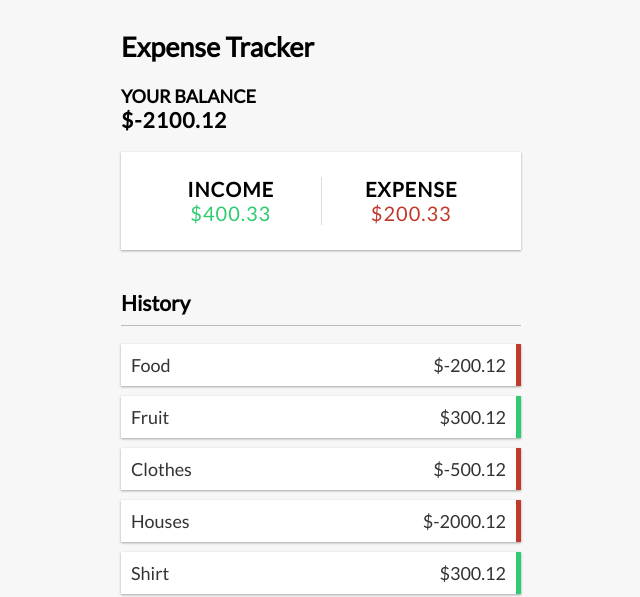
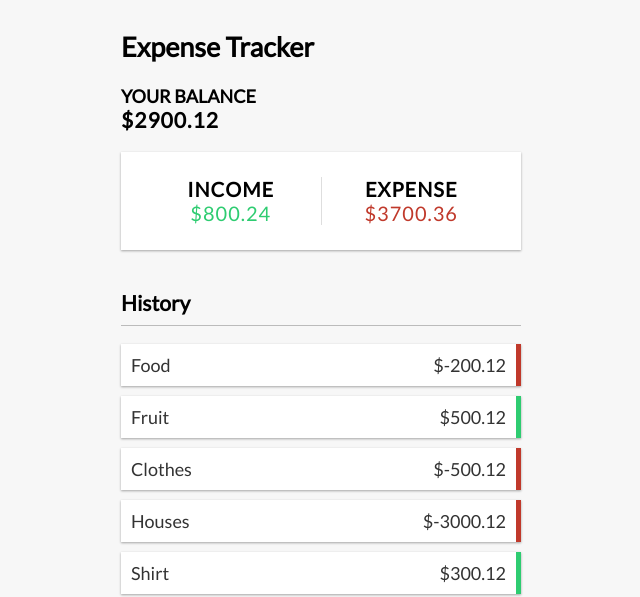
Before and after one commit to pascoalkahamba/task-list-with-vuejs, a Vue app: page / in a window 1280 px wide. Shown: the top 597 px of the page, without its empty margins (319-959 px from the left). Built offline with nearby package versions, Linux system fonts and the light colour scheme.

Commit message:
I've created the dynamic values income and expense

```diff
--- a/src/App.vue
+++ b/src/App.vue
@@ -8,9 +8,9 @@ import AddTransaction from './components/addTransaction.vue'
 
 const transactions = ref([
   { id: getUniqueId(), text: 'Food', amount: -200.12 },
-  { id: getUniqueId(), text: 'Fruit', amount: 300.12 },
+  { id: getUniqueId(), text: 'Fruit', amount: 500.12 },
   { id: getUniqueId(), text: 'Clothes', amount: -500.12 },
-  { id: getUniqueId(), text: 'Houses', amount: -2000.12 },
+  { id: getUniqueId(), text: 'Houses', amount: -3000.12 },
   { id: getUniqueId(), text: 'Shirt', amount: 300.12 }
 ])
 
@@ -18,19 +18,33 @@ function getUniqueId() {
   return Math.round(Math.random() * 10000)
 }
 
-const total = computed(() =>
+const income = computed(() =>
   transactions.value
+    .filter((transaction) => transaction.amount > 0)
     .reduce((acc, trans) => {
       return acc + trans.amount
     }, 0)
-    .toFixed(2)
+)
+
+const expense = computed(() =>
+  transactions.value
+    .filter((transaction) => transaction.amount < 0)
+    .reduce((acc, trans) => {
+      return acc + trans.amount
+    }, 0)
+)
+
+const total = computed(() =>
+  transactions.value.reduce((acc, trans) => {
+    return acc + trans.amount
+  }, 0)
 )
 </script>
 <template>
   <section class="container">
     <Header />
     <Balance :total="total" />
-    <IncomeExpenses />
+    <IncomeExpenses :expense="expense" :income="income" />
     <TransactionList :transactions="transactions" />
     <AddTransaction />
   </section>
--- a/src/components/CurrentBalance.vue
+++ b/src/components/CurrentBalance.vue
@@ -2,12 +2,12 @@
 import { defineProps } from 'vue'
 
 defineProps<{
-  total: number | string
+  total: number
 }>()
 </script>
 <template>
   <section>
     <h4>Your Balance</h4>
-    <h1>${{ total }}</h1>
+    <h1>${{ Math.abs(total).toFixed(2) }}</h1>
   </section>
 </template>
--- a/src/components/IncomeExpenses.vue
+++ b/src/components/IncomeExpenses.vue
@@ -1,13 +1,20 @@
-<script setup lang="ts"></script>
+<script setup lang="ts">
+import { defineProps } from 'vue'
+
+defineProps<{
+  income: number
+  expense: number
+}>()
+</script>
 <template>
   <section class="inc-exp-container">
     <div class="money">
       <h4>Income</h4>
-      <span class="plus">$400.33</span>
+      <span class="plus">${{ income.toFixed(2) }}</span>
     </div>
     <div class="money">
       <h4>Expense</h4>
-      <span class="minus">$200.33</span>
+      <span class="minus">${{ Math.abs(expense).toFixed(2) }}</span>
     </div>
   </section>
 </template>
```
